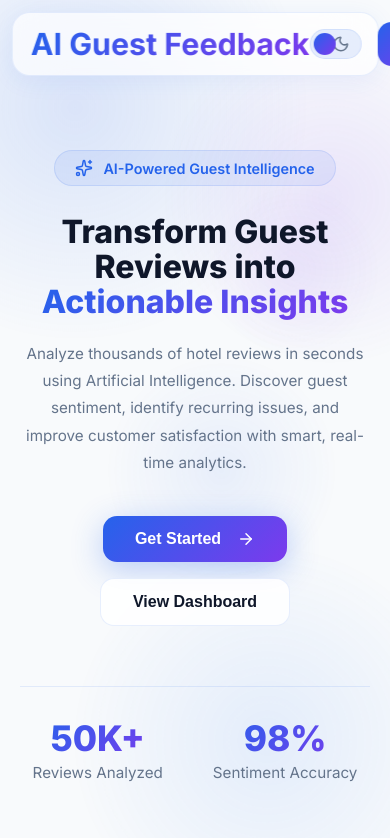
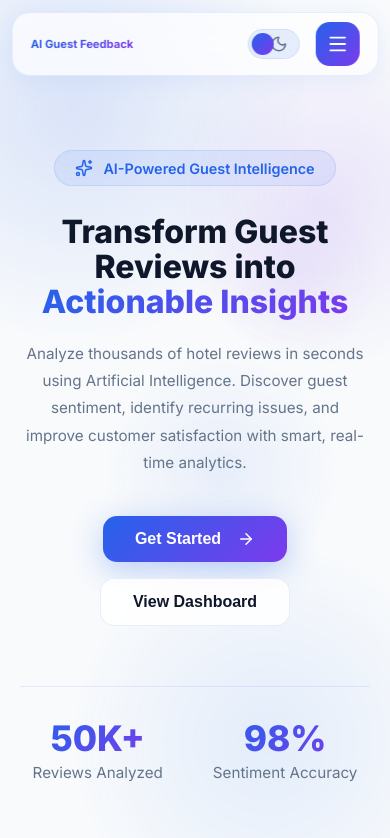
Before and after one commit to mnkshii/AI-Guest-Feedback, a React (Vite) app in the folder frontend/: page / in a window 390 px wide. Shown: the top 838 px of the page. Built offline with nearby package versions, Linux system fonts and the light colour scheme.

Commit message:
fix mobile responsive

```diff
--- a/frontend/src/styles/layout.css
+++ b/frontend/src/styles/layout.css
@@ -264,7 +264,7 @@ main {
     border-radius: 18px;
   }
   .logo h1 {
-    font-size: 0.50rem;
+    font-size: 1rem;
   }
   .sidebar {
     width: 280px;
@@ -279,7 +279,7 @@ main {
 }
 .logo h1 {
   text-decoration: none !important;
-  font-size: 1.9rem;
+  font-size: 0.7rem;
 }
 
 .btn-primary {
```
